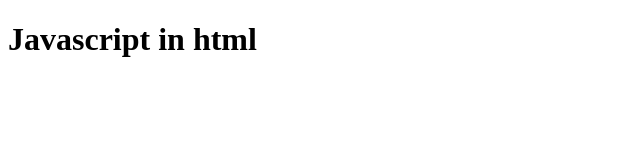
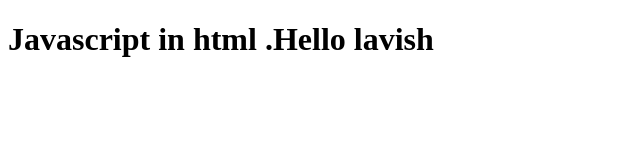
Before and after one commit to lavishjain36/background-generator, a plain HTML site: page index.html in a window 1280 px wide. Shown: the whole page, without its empty margins (0-640 px from the left). Drawn offline with Linux system fonts and the light colour scheme.

Commit message:
changing lavish name

```diff
--- a/index.html
+++ b/index.html
@@ -5,7 +5,7 @@
 	<link rel="stylesheet" type="text/css" href="">
 </head>
 <body>
-<h1>Javascript in html</h1>
+<h1>Javascript in html .Hello lavish</h1>
 <script type="text/javascript" src="script.js">
 </script>
 
```
